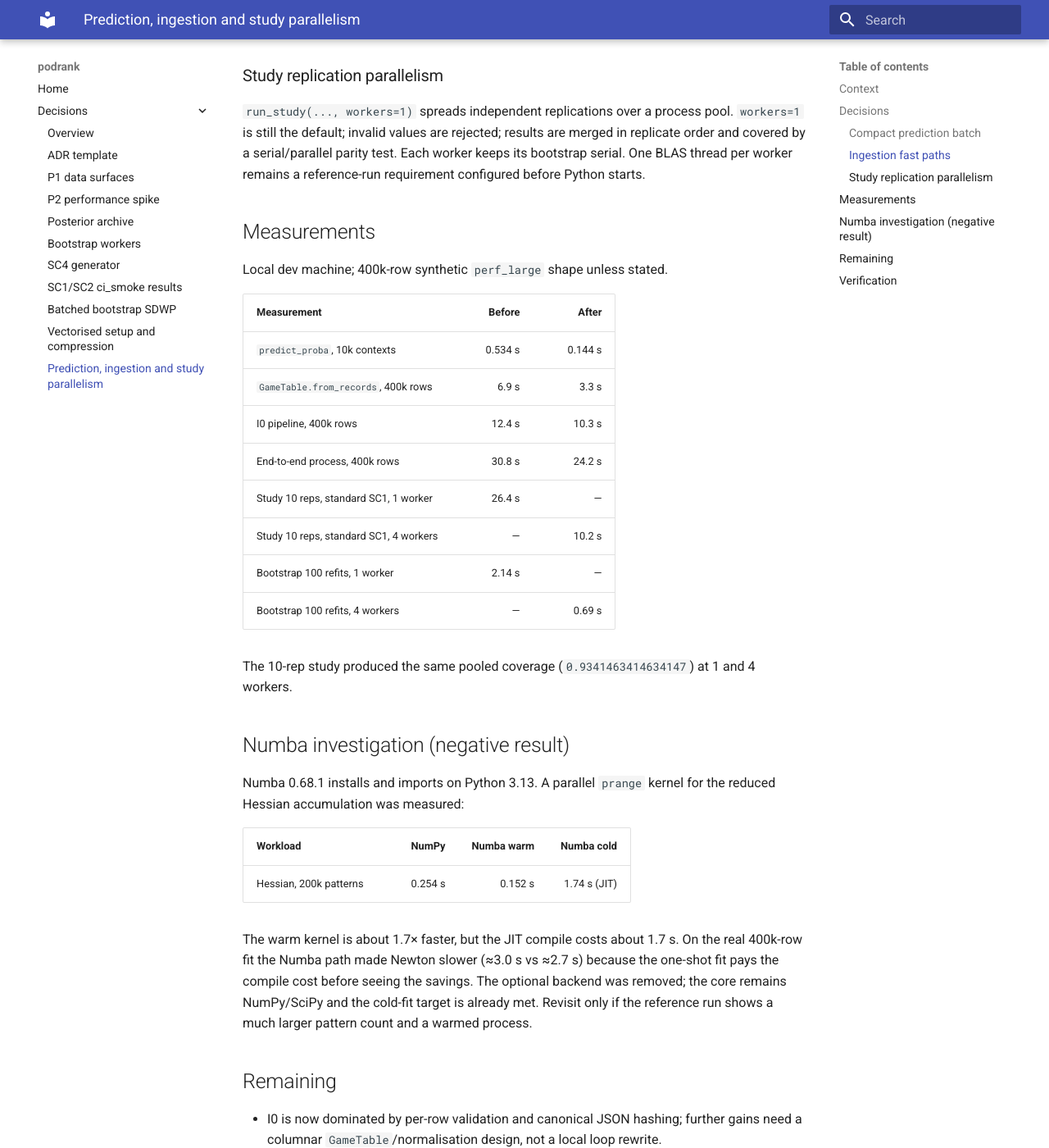
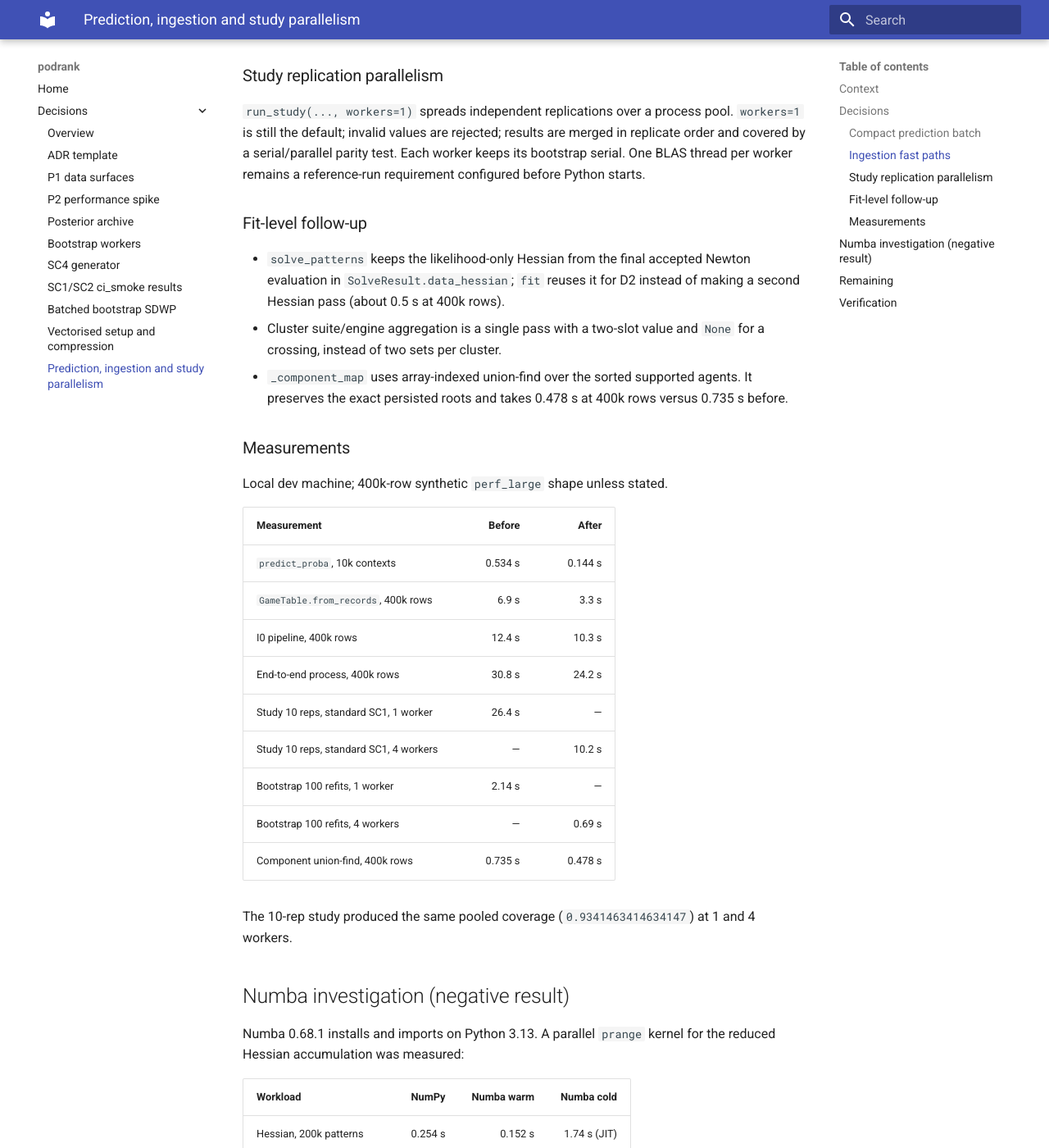
Before and after one commit to dclaz/podrank, an MkDocs documentation site: the page built from docs/decisions/0009-prediction-ingestion-and-study-parallelism.md, in a window 1280 px wide and 1400 px high, scrolled down 1050 px. Shown: the whole window at 82% size. Built offline with MkDocs 1.6.1 and Material for MkDocs 9.7.7, drawn with Linux system fonts in a browser that asks for light colours.

Commit message:
Reuse Newton Hessian for D2 and speed component aggregation

```diff
--- a/docs/decisions/0009-prediction-ingestion-and-study-parallelism.md
+++ b/docs/decisions/0009-prediction-ingestion-and-study-parallelism.md
@@ -41,7 +41,18 @@ are merged in replicate order and covered by a serial/parallel parity test.
 Each worker keeps its bootstrap serial. One BLAS thread per worker remains a
 reference-run requirement configured before Python starts.
 
-## Measurements
+### Fit-level follow-up
+
+- `solve_patterns` keeps the likelihood-only Hessian from the final accepted
+  Newton evaluation in `SolveResult.data_hessian`; `fit` reuses it for D2
+  instead of making a second Hessian pass (about 0.5 s at 400k rows).
+- Cluster suite/engine aggregation is a single pass with a two-slot value and
+  `None` for a crossing, instead of two sets per cluster.
+- `_component_map` uses array-indexed union-find over the sorted supported
+  agents. It preserves the exact persisted roots and takes 0.478 s at 400k rows
+  versus 0.735 s before.
+
+### Measurements
 
 Local dev machine; 400k-row synthetic `perf_large` shape unless stated.
 
@@ -55,6 +66,7 @@ Local dev machine; 400k-row synthetic `perf_large` shape unless stated.
 | Study 10 reps, standard SC1, 4 workers | — | 10.2 s |
 | Bootstrap 100 refits, 1 worker | 2.14 s | — |
 | Bootstrap 100 refits, 4 workers | — | 0.69 s |
+| Component union-find, 400k rows | 0.735 s | 0.478 s |
 
 The 10-rep study produced the same pooled coverage (`0.9341463414634147`) at
 1 and 4 workers.
```
Also changed, not shown: CHANGELOG.md (+4 -0 lines), 4 other files.
